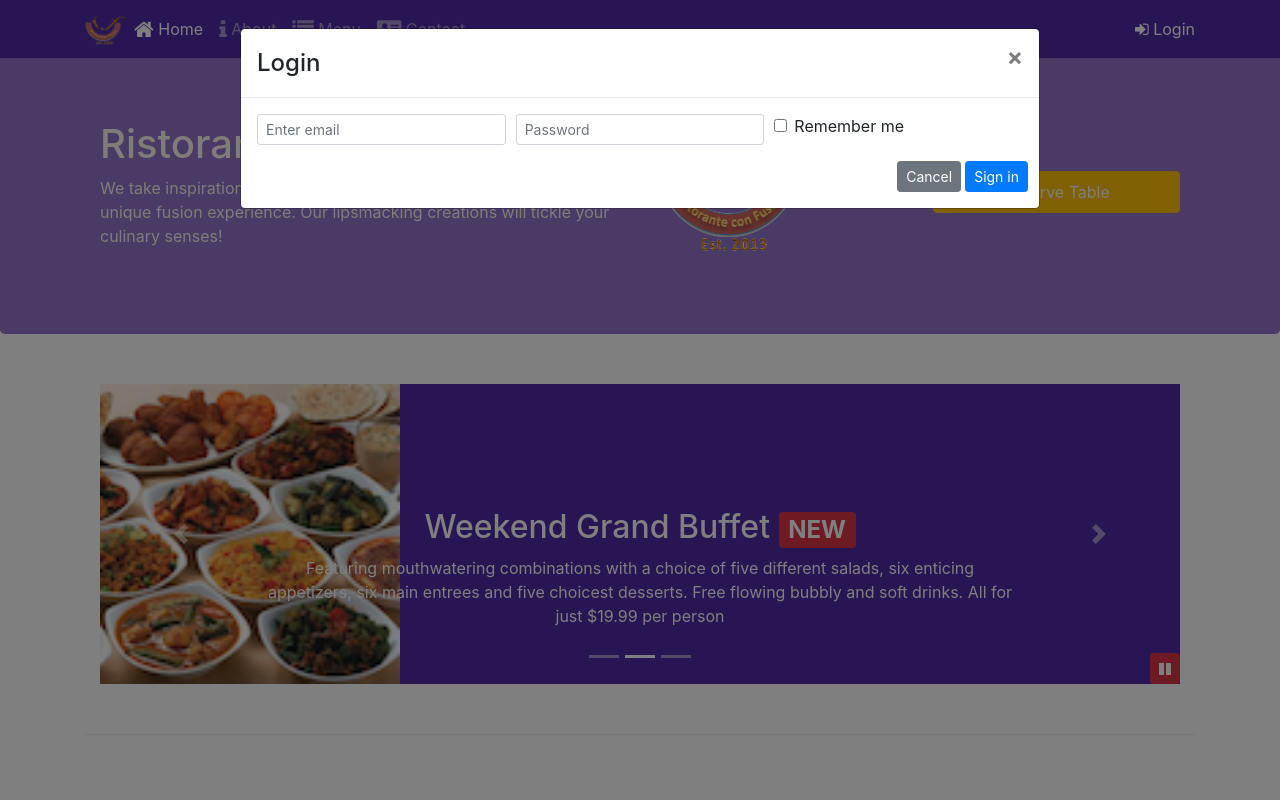
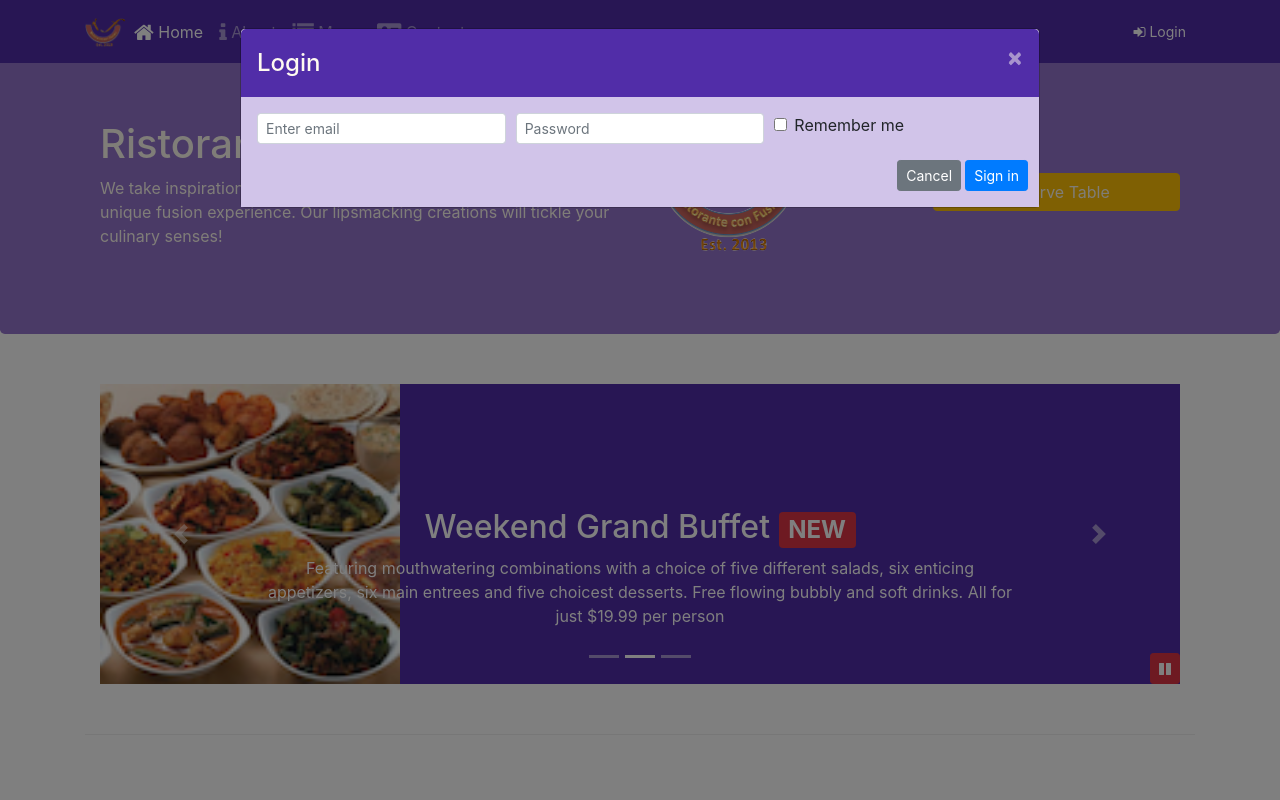
Before and after one commit to sumegh13/boot4, a website: page index.html in a window 1280 px wide. Both pictures are taken after a click on the link "Login". Shown: the top 800 px of the page. Drawn offline with nearby package versions, Linux system fonts and the light colour scheme.

Commit message:
Bootstrap, JQuery and Sass

```diff
--- a/css/styles.scss
+++ b/css/styles.scss
@@ -74,3 +74,22 @@ body{
     bottom: 0px;
     z-index: 1;
 }
+
+.modal-content{
+    .modal-header{
+        background:$background-dark;
+        color: floralwhite;
+
+        .close{
+            color: floralwhite;
+        }
+    }
+
+    .modal-body{
+        background: $background-pale;
+    }
+
+    .modal-footer{
+        background: $background-light;
+    }
+}
--- a/index.html
+++ b/index.html
@@ -30,7 +30,7 @@
                     <li class="nav-item"><a class="nav-link" href="./contactus.html"><span class="fa fa-address-card fa-lg"></span> Contact</a></li>
                 </ul>
                 <span class="navbar-text">
-                    <a data-toggle="modal" data-target="#loginModal">
+                    <a class="btn btn-sm" id="loginButton">
                     <span class="fa fa-sign-in"></span> Login</a>
                 </span>
             </div>
@@ -47,9 +47,7 @@
                     <img src="img/logo.png" class="img-fluid">
                 </div>
                 <div class="col-12 col-sm align-self-center">
-                    <a role="button" class="btn btn-block nav-link btn-warning"
-                        data-toggle="modal" data-target="#reserveform"
-                        data-placement="bottom">Reserve Table</a>
+                    <a id="reserveButton" class="btn btn-block btn-warning">Reserve Table</a>
                 </div>
             </div>
         </div>
@@ -92,7 +90,7 @@
         </div>
     </div>
 
-    <div id="reserveform" class="modal fade" role="dialog">
+    <div id="reserveForm" class="modal fade" role="dialog">
         <div class="modal-dialog modal-lg" role="content">
             <div class="modal-content">
                 <div class="modal-header">
@@ -340,6 +338,14 @@
                     $("#carouselButton").children("span").addClass('fa-pause');
                 }
             });
+
+            $("#loginButton").click(function(){
+                $("#loginModal").modal();
+            });
+
+            $("#reserveButton").click(function(){
+                $("#reserveForm").modal();
+            });
         });
     </script>
 </body>
```
Also changed, not shown: css/styles.css.
